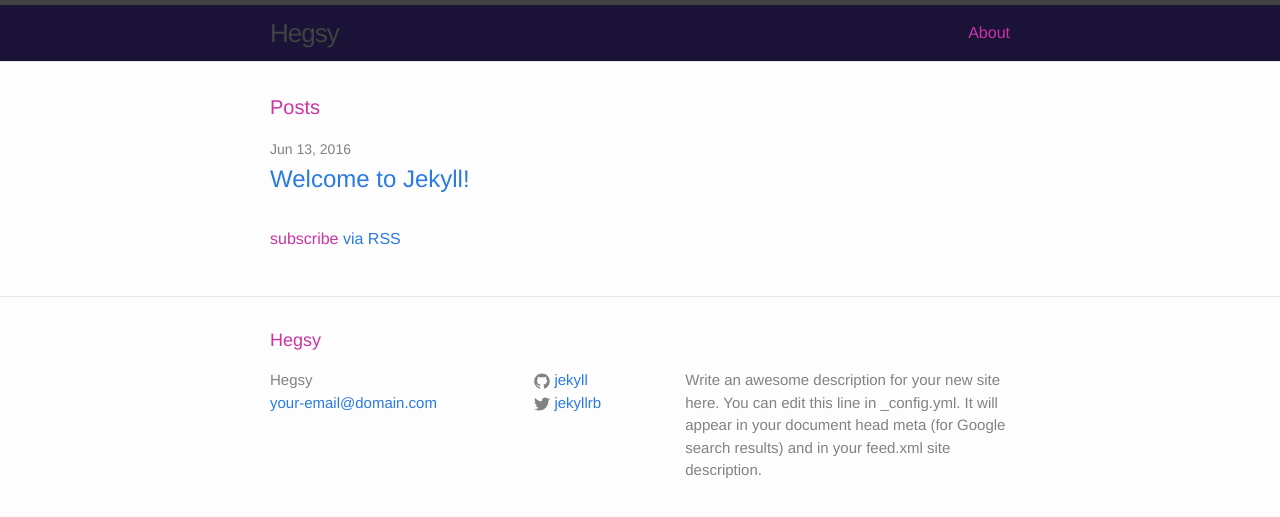
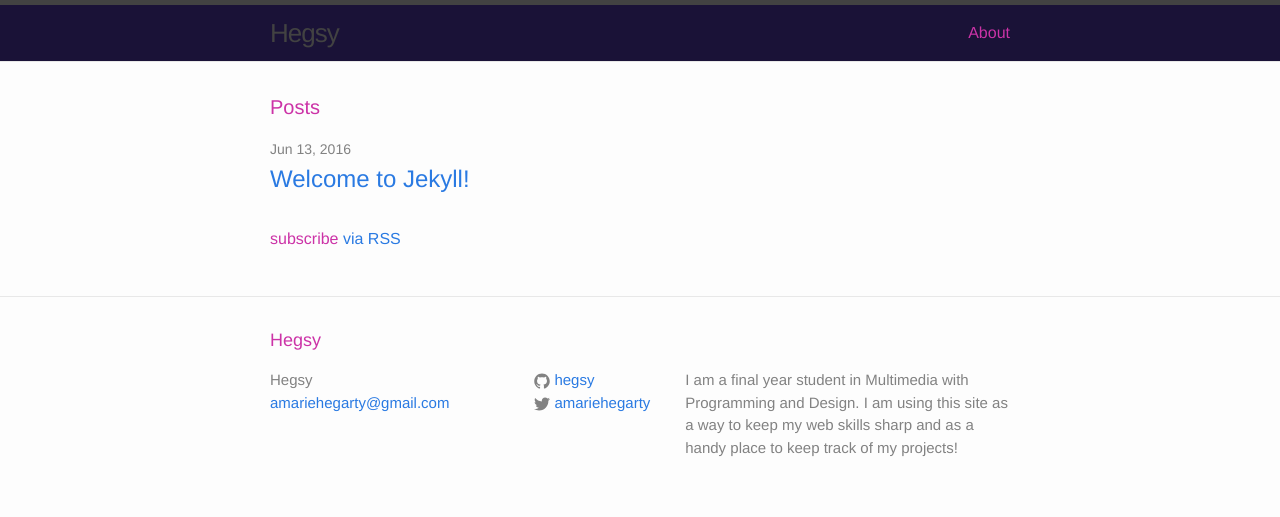
Before and after one commit to hegsy/hegsy.github.io, a Jekyll site: the page built from index.html, in a window 1280 px wide. Shown: the top 517 px of the page. Built offline with Jekyll 4.4.1, drawn with Linux system fonts in a browser that asks for light colours.

Commit message:
customising the config file

```diff
--- a/_config.yml
+++ b/_config.yml
@@ -7,15 +7,13 @@
 
 # Site settings
 title: Hegsy
-email: your-email@domain.com
+email: amariehegarty@gmail.com
 description: > # this means to ignore newlines until "baseurl:"
-  Write an awesome description for your new site here. You can edit this
-  line in _config.yml. It will appear in your document head meta (for
-  Google search results) and in your feed.xml site description.
+  I am a final year student in Multimedia with Programming and Design. I am using this site as a way to keep my web skills sharp and as a handy place to keep track of my projects!
 baseurl: "" # the subpath of your site, e.g. /blog
 url: "http://yourdomain.com" # the base hostname & protocol for your site
-twitter_username: jekyllrb
-github_username:  jekyll
+twitter_username: amariehegarty
+github_username:  hegsy
 
 # Build settings
 markdown: kramdown
```
Also changed, not shown: 1 other file.
